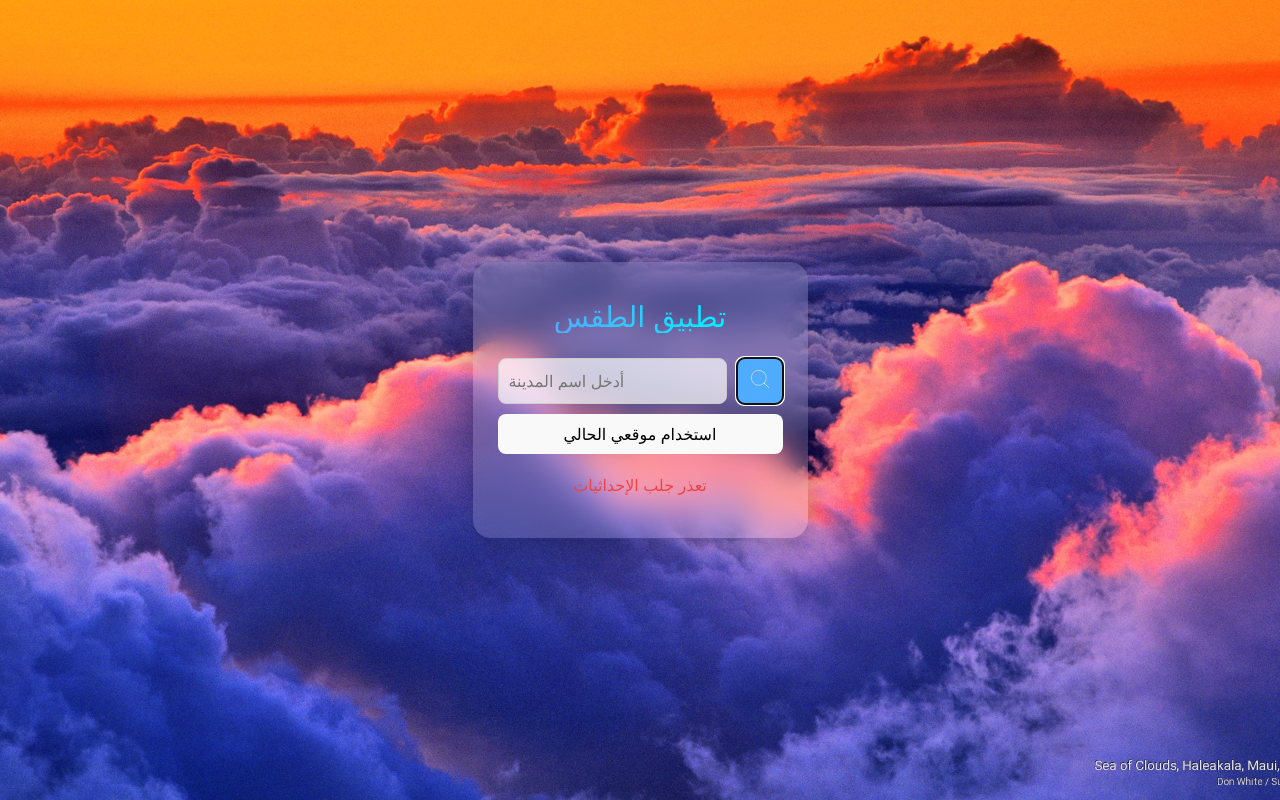
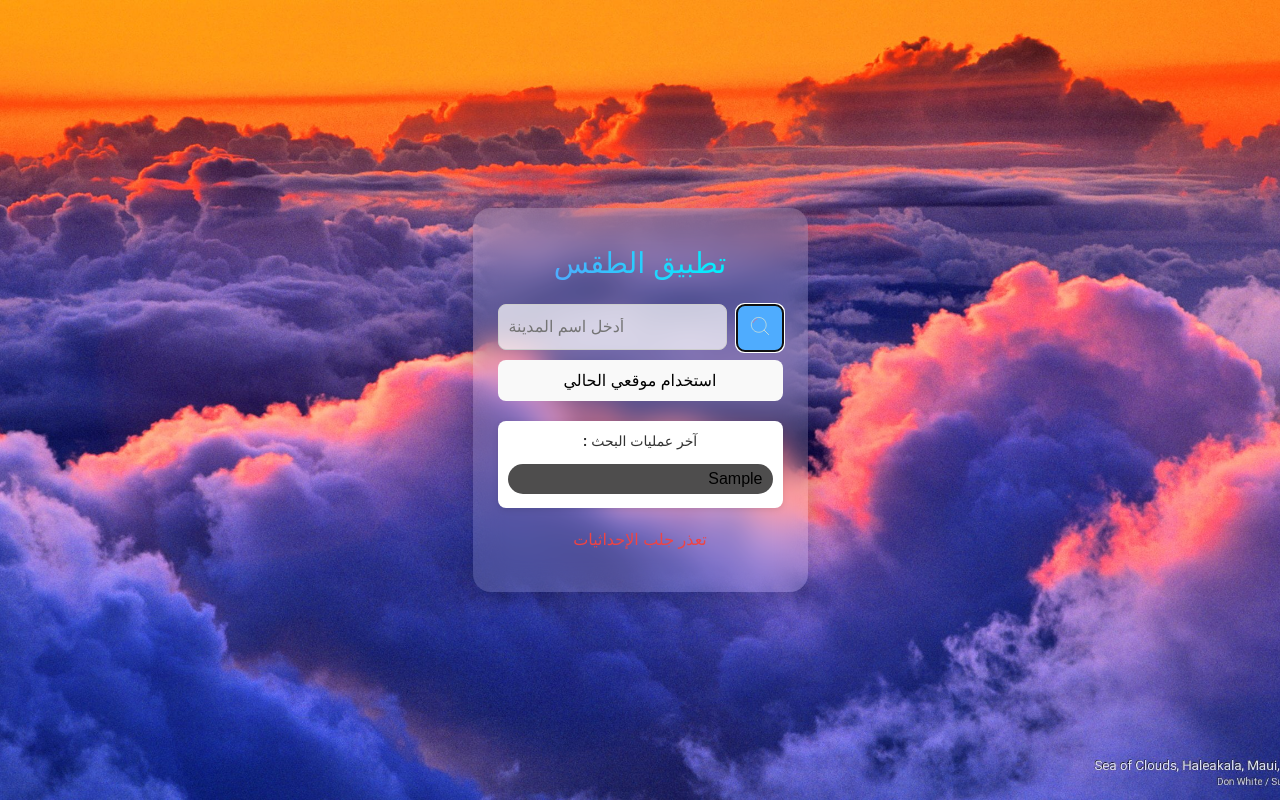
Before and after one commit to FawziaIssa2002/Weather-Border, a React (Vite) app: page / in a window 1280 px wide. Both pictures are taken after typing "Sample" into the empty fields and a click on the button 759 px from the left and 393 px from the top of the page. Built offline with nearby package versions, Linux system fonts and the light colour scheme; no server answers.

Commit message:
5 commit

```diff
--- a/src/App.css
+++ b/src/App.css
@@ -147,6 +147,56 @@ body {
   font-weight: bold;
 }
 
+.search-history {
+  margin-top: 10px;
+  background: #fff;
+  border-radius: 8px;
+  padding: 10px;
+  box-shadow: 0 2px 6px rgba(0,0,0,0.1);
+}
+
+.search-history h4 {
+  margin-bottom: 8px;
+  font-size: 14px;
+  color: #333;
+}
+
+.search-history ul {
+  list-style: none;
+  padding: 0;
+  margin: 0;
+}
+/* .search-history ul {
+  list-style: none;
+  width: 40px;
+  padding: 0;
+  margin: 0;
+  display: flex;
+  flex-direction: column;
+  align-items: flex-end;
+}
+
+.history-item {
+  color: #fff;
+} */
+.history-item {
+  background: #4e4d4d;
+  border: none;
+  padding: 6px 10px;
+  margin: 4px 0;
+  border-radius: 30px;
+  cursor: pointer;
+  width: 100%;
+  text-align: right;
+  transition: background 0.3s;
+}
+
+.history-item:hover {
+  background: #776161;
+}
+
+
+
 /* الاستجابة للشاشات الصغيرة */
 @media (max-width: 600px) {
   .app-container {
--- a/src/App.tsx
+++ b/src/App.tsx
@@ -20,29 +20,21 @@ const [weather, setWeather] = useState<Weather | null>(null);
   const [error, setError] = useState("");
 
 
-  const fetchWeatherByCoords = async (lat: number, lon: number) => {
+  const fetchWeatherByCoords = async (lat: number, lon: number, city: string = "موقعي الحالي") => {
     try {
       setLoading(true);
       setError("");
       const response = await axios.get(
         `https://api.open-meteo.com/v1/forecast?latitude=${lat}&longitude=${lon}&current_weather=true`
       );
-      // setWeather({
-      //   temp: response.data.current_weather.temperature,
-      //   wind: response.data.current_weather.windspeed,
-      //   code: response.data.current_weather.weathercode,
-      //   time: response.data.current_weather.time,
-      //   text: weatherIcons[code]?.text || "غير معروف ",
-      //   lat,
-      //   lon
-      // });
       setWeather({
         temp: response.data.current_weather.temperature,
         wind: response.data.current_weather.windspeed,
         code: response.data.current_weather.weathercode,
         time: response.data.current_weather.time,
         lat,
-  lon
+        lon,
+        city
       });
 
     } catch (err) {
@@ -66,7 +58,7 @@ const [weather, setWeather] = useState<Weather | null>(null);
         return;
       }
       const { lat, lon } = geoResponse.data[0];
-      await fetchWeatherByCoords(lat, lon);
+      await fetchWeatherByCoords(Number(lat), Number(lon), city);
     } catch (err) {
       setError("تعذر جلب الإحداثيات");
     } finally {
--- a/src/components/SearchBar.tsx
+++ b/src/components/SearchBar.tsx
@@ -1,47 +1,6 @@
-// import { useState } from "react";
-// import shearch from "../assets/search.svg"
-// function SearchBar({ onSearch, onLocation , isDark}) {
-//   const [city, setCity] = useState("");
-
-//   const handleSubmit = (e) => {
-//     e.preventDefault();
-//     if (city.trim()) {
-//       onSearch(city);
-//       setCity("");
-//     }
-//   };
-
-//   return (
-//     <div className="SearchB">
-//       <form onSubmit={handleSubmit} className="">
-//         <input
-//           type="text"
-//           value={city}
-//           onChange={(e) => setCity(e.target.value)}
-//           placeholder="أدخل اسم المدينة"
-//           className="p-2 rounded text-black"
-//         />
-//         <button type="submit" className="imageSearch">
-//           <img
-//             src={shearch}
-//             alt="بحث"
-//             className={isDark ? "dark-icon" : "light-icon"}
-//           />
-//         </button>
-//       </form>
-//       <button
-//         onClick={onLocation}
-//         className="bg-green-600 px-4 py-2 rounded hover:bg-green-700"
-//       >
-//         استخدام موقعي الحالي
-//       </button>
-//     </div>
-//   );
-// }
-
-// export default SearchBar;
 import { useState } from "react";
 import shearch from "../assets/search.svg";
+
 interface SearchBarProps {
   onSearch: (city: string) => void;
   onLocation: () => void;
@@ -49,17 +8,26 @@ interface SearchBarProps {
 
 function SearchBar({ onSearch, onLocation }: SearchBarProps) {
   const [city, setCity] = useState("");
+  const [history, setHistory] = useState<string[]>([]);
+
+  const handleCitySubmit = (cityName: string) => {
+    onSearch(cityName);
+    setHistory((prev) => {
+      const updated = [cityName, ...prev.filter((c) => c !== cityName)];
+      return updated.slice(0, 5);
+    });
+  };
 
   const handleSubmit = (e: React.FormEvent<HTMLFormElement>) => {
     e.preventDefault();
     if (city.trim()) {
-      onSearch(city);
+      handleCitySubmit(city); // هنا نستدعي نفس الدالة
       setCity("");
     }
   };
 
   return (
-    <div className={'search-container'}>
+    <div className="search-container">
       <form onSubmit={handleSubmit} className="search-form">
         <input
           type="text"
@@ -69,19 +37,31 @@ function SearchBar({ onSearch, onLocation }: SearchBarProps) {
           className="search-input"
         />
         <button type="submit" className="search-button">
-          <img
-            src={shearch}
-            alt="بحث"
-            className="search-icon"
-          />
+          <img src={shearch} alt="بحث" className="search-icon" />
         </button>
       </form>
-      <button
-        onClick={onLocation}
-        className="location-button"
-      >
+      <button onClick={onLocation} className="location-button">
         استخدام موقعي الحالي
       </button>
+
+      {/* قائمة آخر المدن */}
+      {history.length > 0 && (
+        <div className="search-history">
+          <h4> : آخر عمليات البحث </h4>
+          <ul>
+            {history.map((item, index) => (
+              <li key={index}>
+                <button
+                  className="history-item"
+                  onClick={() => handleCitySubmit(item)}
+                >
+                  {item}
+                </button>
+              </li>
+            ))}
+          </ul>
+        </div>
+      )}
     </div>
   );
 }
--- a/src/components/WeatherCard.tsx
+++ b/src/components/WeatherCard.tsx
@@ -2,18 +2,7 @@ import cloud from '../assets/cloud.svg';
 import sun from '../assets/Sun.png';
 import rain from '../assets/Rain.png';
 import windy from '../assets/windy.png';
-// const weatherIcons: Record< WeatherInfo> = {
-//   0: { text: "صحو" , icon: sun },
-//   1: { text: "غائم جزئيًا" , icon: cloud  },
-//   2: { text: "غائم", icon: cloud },
-//   3: { text: "مطر خفيف" , icon: rain  },
-//   45: { text: "ضباب" },
-//   48: { text: "ضباب كثيف" },
-//   51: { text: "رذاذ خفيف" },
-//   61: { text: "مطر" , icon: rain },
-//   71: { text: "ثلوج" },
-//   95: { text: "عاصفة رعدية" , icon: windy },
-// };
+
 const weatherIcons: Record<number, { text: string; icon?: string }> = {
   0: { text: "صحو", icon: sun },
   1: { text: "غائم جزئيًا", icon: cloud },
@@ -34,6 +23,7 @@ interface Weather {
   time: string;
   lat: number;
   lon: number;
+   city: string;
 }
 
 interface WeatherCardProps {
@@ -41,14 +31,16 @@ interface WeatherCardProps {
 }
 
 function WeatherCard({ data }: WeatherCardProps) {
-
 const info = weatherIcons[data.code as keyof typeof weatherIcons] || { text: "غير معروف", icon: "https://cdn.lordicon.com/slduhdil.json" };
 
   return (
     <div className=''>
+      <h2> المدينة: {data.city}</h2>
+
       <h2 className="">
-    الإحداثيات: {data.lat.toFixed(2)}, {data.lon.toFixed(2)}
-        {/* الإحداثيات: {parseFloat(data.lat).toFixed(2)}, {parseFloat(data.lon).toFixed(2)} */}
+    الإحداثيات:
+    {data.lat ? Number(data.lat).toFixed(2) : 'N/A'},
+    {data.lon ? Number(data.lon).toFixed(2) : 'N/A'}
       </h2>
       <div className="">
 
```
Lines whose indentation alone changed are shown as unchanged.
